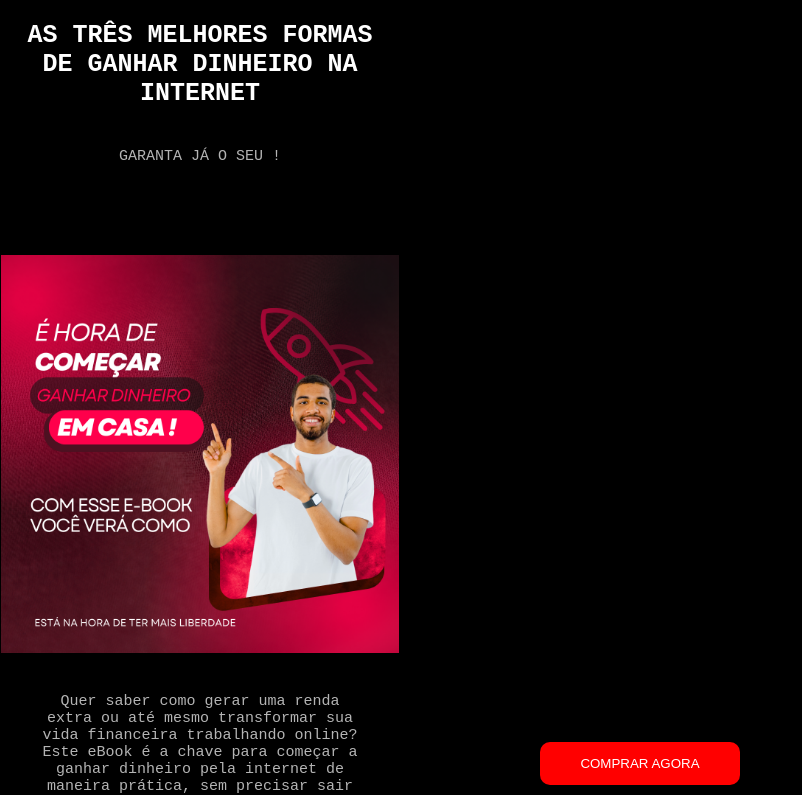
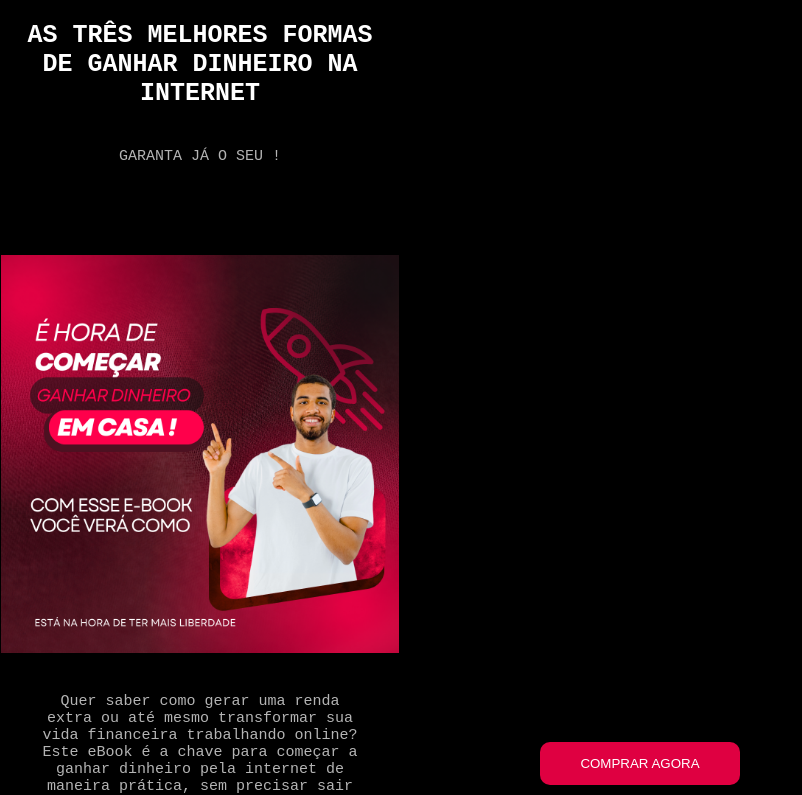
Before and after one commit to fabiohenridev/LP, a React (Vite) app in the folder guiasuplemento/: page / in a window 1280 px wide. Shown: the top 795 px of the page, without its empty margins (0-802 px from the left). Built offline with nearby package versions, Linux system fonts and the light colour scheme.

Commit message:
Up-date-button

```diff
--- a/guiasuplemento/src/Componentes/Button.css
+++ b/guiasuplemento/src/Componentes/Button.css
@@ -17,7 +17,7 @@ p {
 
 .Button button {
     color: rgb(255, 255, 255);
-    background-color: rgb(255, 0, 0);
+    background-color: #DF0041;
     padding: 14px 16px;
     width: 200px;
     border-radius: 10px;
```
